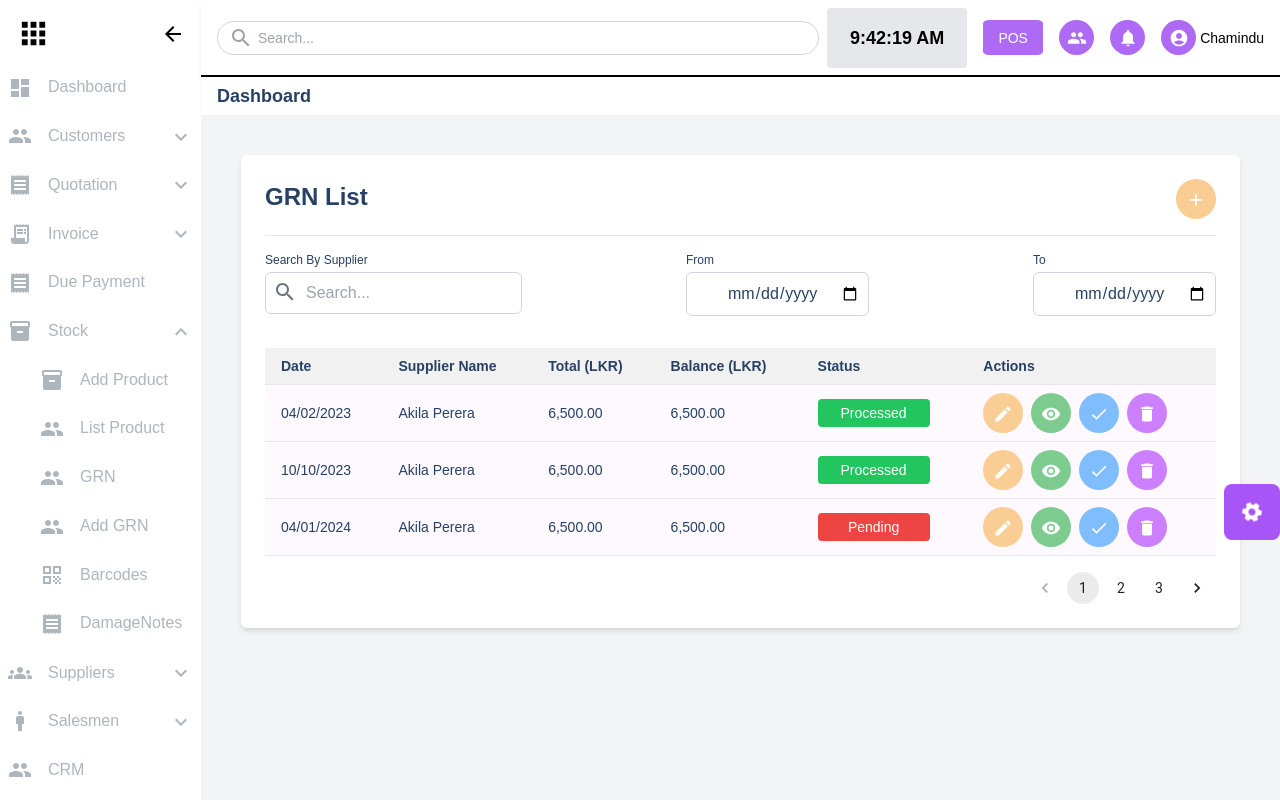
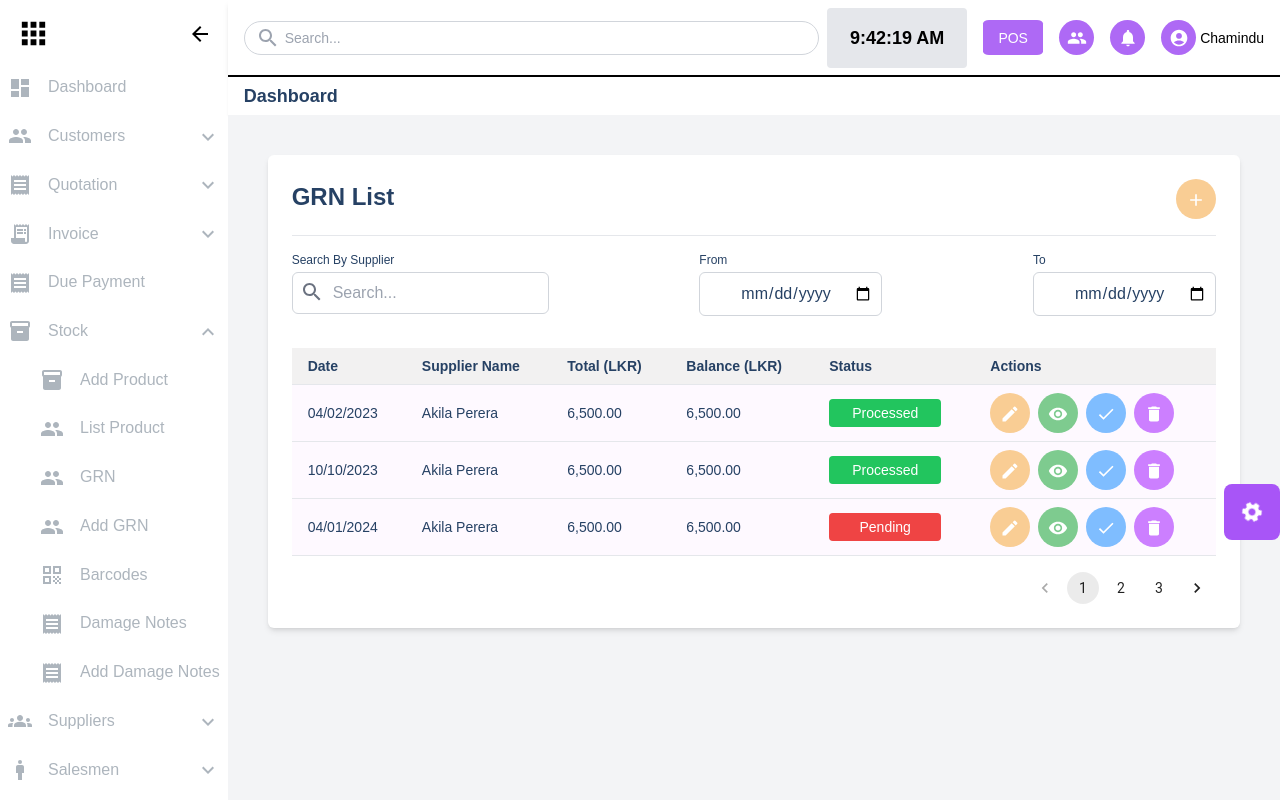
Before and after one commit to ChaminduNevandith/Invoice-System, a React (Vite) app: page /grn in a window 1280 px wide. Both pictures are taken after a click on the item "Stock". Built offline with nearby package versions, Linux system fonts and the light colour scheme.

Commit message:
change navlinks

```diff
--- a/src/Component/SideBar/Sidebar.jsx
+++ b/src/Component/SideBar/Sidebar.jsx
@@ -244,15 +244,21 @@ const Sidebar = () => {
                 </NavLink>
               </li>
               <li className="flex items-center p-2 text-[#ADB5BD] hover:bg-purple-300 hover:text-white rounded-md cursor-pointer">
-                <NavLink to="/stock/suppliers">
+                <NavLink to="/barcodes">
                   <QrCode />
                   <span className="ml-4">Barcodes</span>
                 </NavLink>
               </li>
               <li className="flex items-center p-2 text-[#ADB5BD] hover:bg-purple-300 hover:text-white rounded-md cursor-pointer">
-                <NavLink to="/stock/suppliers">
+                <NavLink to="/damagenotes">
                   <Receipt />
-                  <span className="ml-4">DamageNotes</span>
+                  <span className="ml-4">Damage Notes</span>
+                </NavLink>
+              </li>
+              <li className="flex items-center p-2 text-[#ADB5BD] hover:bg-purple-300 hover:text-white rounded-md cursor-pointer">
+                <NavLink to="/add-damagenotes">
+                  <Receipt />
+                  <span className="ml-4">Add Damage Notes</span>
                 </NavLink>
               </li>
             </ul>
```
